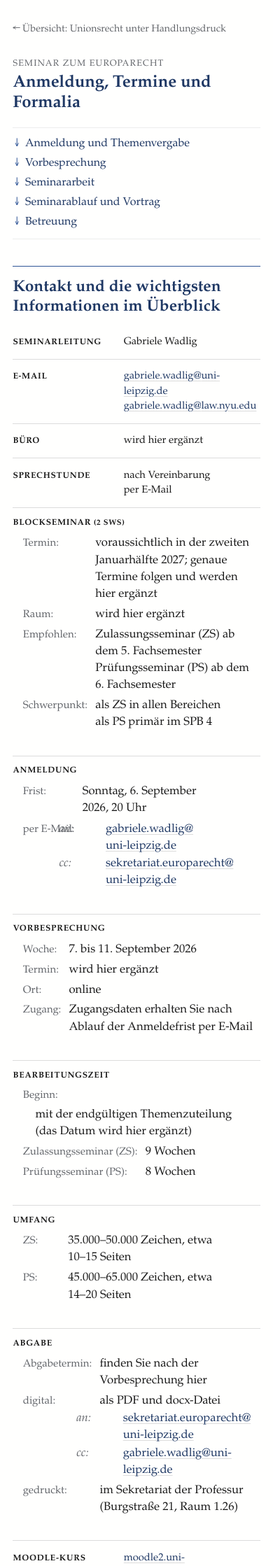
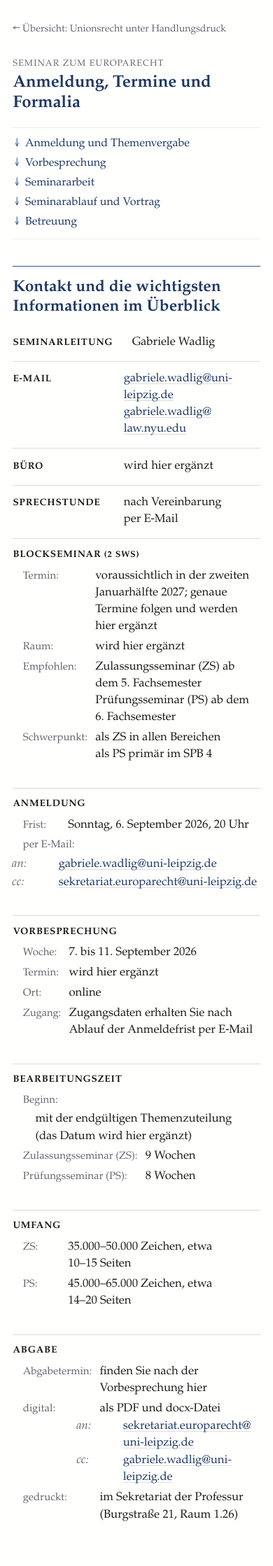
Before and after one commit to gwadlig/Seminar-Europarecht-WiSe-26-27, a Jekyll site: the page built from informationen.md, in a window 390 px wide. Shown: the top 2238 px of the page at 70% size. Built offline with Jekyll 4.4.1, drawn with Linux system fonts in a browser that asks for light colours; some of the changed text lies outside the part shown.

Commit message:
Add files via upload

```diff
--- a/assets/stil.css
+++ b/assets/stil.css
@@ -692,8 +692,20 @@ footer {
   /* Sprungmarken untereinander statt in Flatterzeilen */
   nav.sprung { font-size: 1rem; gap: .3rem; padding: .7rem 0; margin-bottom: 1.7rem; }
   nav.sprung > div { flex-direction: column; gap: .3rem; }
-  .inhalt table { font-size: .92rem; }
+  /* Untereinander gestapelt braucht der Block zwölf Zeilen für vier Angaben.
+     Deshalb hier Marke und Wert nebeneinander wie in der Übersichtstabelle.
+     „Bearbeitungszeit“ misst 119 px, der breiteste Wert 181 px: Das geht
+     ab rund 350 px Gerätebreite auf. */
   .formalia { grid-template-columns: 1fr; gap: 1.4rem; }
+  .formalia dl {
+    display: grid;
+    grid-template-columns: max-content 1fr;
+    column-gap: .8rem;
+    row-gap: .35rem;
+    align-items: baseline;
+  }
+  .formalia dt, .formalia dt:first-child { margin-top: 0; }
+  .formalia dd { margin: 0; }
   /* am Handy als Tippfläche etwas größer */
   .inhalt-seite h2 .hoch { width: 2.4rem; height: 2.4rem; font-size: 1rem; }
   /* Dachzeile und Fuß sagen dasselbe zweimal. Am Handy trägt die
@@ -709,6 +721,13 @@ footer {
     gap: .3rem .7rem;
   }
   .paare .f { font-size: .9em; }
+  /* Trägt der Wert selbst Untermarken („an:“/„cc:“), konkurrieren Marke und
+     Wert um eine Breite, die am Handy nicht reicht: die Spur wird auf ihr
+     Minimum gedrückt und die nicht umbrechende Marke läuft in die Wertspalte,
+     wo sie auf der Untermarke liegt. Deshalb hier Marke über den Wert –
+     dieselbe Lösung wie bei „Beginn:“, nur auf die Handyansicht beschränkt. */
+  .paare .voll-handy { grid-column: 1 / -1; }
+  .paare span.voll-handy:not(.f) { padding-left: 1.1rem; }
   .inhalt th, .inhalt td { padding: .45rem .6rem; }
   ol.themen li { gap: .55rem; }
   ol.themen .nr { min-width: 1.5rem; }
@@ -746,10 +765,10 @@ footer {
   /* Der ganze Wert eine Stufe eingerückt: er gehört sichtbar zum Kopf */
   .inhalt table.termine td:last-child { padding-left: .9rem; }
 
-  /* Zeilen ohne Feldmarken (Seminarleitung, E-Mail, Büro, Sprechstunde,
-     Moodle-Kurs): Kopf und Wert nebeneinander. Die Spurbreite ist fest,
-     damit alle diese Werte an derselben Stelle beginnen – im Fließsatz
-     begänne jeder woanders, je nach Länge des Kopfes. */
+  /* Zeilen ohne Feldmarken (Seminarleitung, E-Mail, Büro, Sprechstunde):
+     Kopf und Wert nebeneinander. Die Spurbreite ist fest, damit alle diese
+     Werte an derselben Stelle beginnen – im Fließsatz begänne jeder
+     woanders, je nach Länge des Kopfes. */
   .inhalt table.termine tr:not(:has(.paare)) {
     display: grid;
     grid-template-columns: minmax(9.2rem, max-content) 1fr;
--- a/informationen.md
+++ b/informationen.md
@@ -25,7 +25,7 @@ permalink: /informationen/
 {%- assign sws = site.seminar.sws | strip -%}
 {%- assign swp = site.seminar.schwerpunkt | strip -%}
 <tr><td><span class="zwei">{{ site.seminar.lehrform }}{% if sws != "" %}<br><span class="sws">({{ sws }})</span>{% endif %}</span></td><td><div class="paare"><span class="f">Termin:</span><span>voraussichtlich {{ site.termine.block }}{% if site.termine.block_hinweis != "" %}; {{ site.termine.block_hinweis }}{% endif %}</span><span class="f">Raum:</span><span>{% if raum != "" %}{{ raum }}{% else %}wird hier ergänzt{% endif %}</span><span class="f">Empfohlen:</span><span>{{ site.seminar.fachsemester | replace: "; ", "<br>" }}</span>{% if swp != "" %}<span class="f">Schwerpunkt:</span><span>{{ swp | replace: "; ", "<br>" }}</span>{% endif %}</div></td></tr>
-<tr><td>Anmeldung</td><td><div class="paare"><span class="f">Frist:</span><span>{{ site.termine.anmeldeschluss }}</span><span class="f">per E&#8209;Mail:</span><span><span class="zeile"><span class="fi">an:</span>{% include email.html nur="haupt" %}</span><span class="zeile"><span class="fi">cc:</span><a href="mailto:sekretariat.europarecht@uni-leipzig.de">sekretariat.europarecht@<wbr>uni-leipzig.de</a></span></span></div></td></tr>
+<tr><td>Anmeldung</td><td><div class="paare"><span class="f">Frist:</span><span>{{ site.termine.anmeldeschluss }}</span><span class="f voll-handy">per E&#8209;Mail:</span><span class="voll-handy"><span class="zeile"><span class="fi">an:</span>{% include email.html nur="haupt" %}</span><span class="zeile"><span class="fi">cc:</span><a href="mailto:sekretariat.europarecht@uni-leipzig.de">sekretariat.europarecht@<wbr>uni-leipzig.de</a></span></span></div></td></tr>
 {%- assign vb_t = site.termine.vorbesprechung_termin | strip -%}
 <tr><td>Vorbesprechung</td><td><div class="paare"><span class="f">Woche:</span><span>{{ site.termine.vorbesprechung }}</span><span class="f">Termin:</span><span>{% if vb_t != "" %}{{ vb_t }}{% else %}wird hier ergänzt{% endif %}</span><span class="f">Ort:</span><span>online</span><span class="f">Zugang:</span><span>{{ site.termine.vorbesprechung_zugang }}</span></div></td></tr>
 {%- assign beginn_offen = site.termine.beginn_offen -%}
@@ -37,8 +37,9 @@ permalink: /informationen/
 <tr><td>Umfang</td><td><div class="paare"><span class="f">ZS:</span><span>35.000–50.000&nbsp;Zeichen, etwa 10–15&nbsp;Seiten</span><span class="f">PS:</span><span>45.000–65.000&nbsp;Zeichen, etwa 14–20&nbsp;Seiten</span></div></td></tr>
 <tr><td>Abgabe</td><td><div class="paare">{% if abg_z != "" or abg_p != "" %}<span class="f">ZS:</span><span>{% if abg_z != "" %}{{ abg_z }}{% else %}{{ abgabe_offen }}{% endif %}</span><span class="f">PS:</span><span>{% if abg_p != "" %}{{ abg_p }}{% else %}{{ abgabe_offen }}{% endif %}</span>{% else %}<span class="f">Abgabetermin:</span><span>{{ abgabe_offen }}</span>{% endif %}<span class="f">digital:</span><span><span class="zeile">als PDF und docx-Datei</span><span class="zeile"><span class="fi">an:</span><a href="mailto:sekretariat.europarecht@uni-leipzig.de">sekretariat.europarecht@<wbr>uni-leipzig.de</a></span><span class="zeile"><span class="fi">cc:</span>{% include email.html nur="haupt" %}</span></span><span class="f">gedruckt:</span><span>im Sekretariat der Professur<br>(Burgstraße&nbsp;21, Raum&nbsp;1.26)</span></div></td></tr>
 {%- assign mo = site.seminar.moodle | strip -%}
-<tr><td>Moodle-Kurs</td><td>{% if mo != "" %}<a href="{{ mo }}">{{ mo | remove: "https://" }}</a>{% else %}Der Link wird hier ergänzt{% endif %}</td></tr>
 </table>
+
+<p class="mehr" markdown="0">{% if mo != "" %}<a href="{{ mo }}">Zum Moodle-Kurs des Seminars <span class="weiterpfeil">→</span></a>{% else %}Der Link zum Moodle-Kurs wird hier ergänzt{% endif %}</p>
 
 ## Anmeldung und Themenvergabe <a href="#seitenanfang" class="hoch" aria-label="Zum Seitenanfang">↑</a> {#anmeldung}
 
```
Also changed, not shown: _themen/04-eu-inc-28-gesellschaftsrechtsregime.md (+1 -1 lines).
